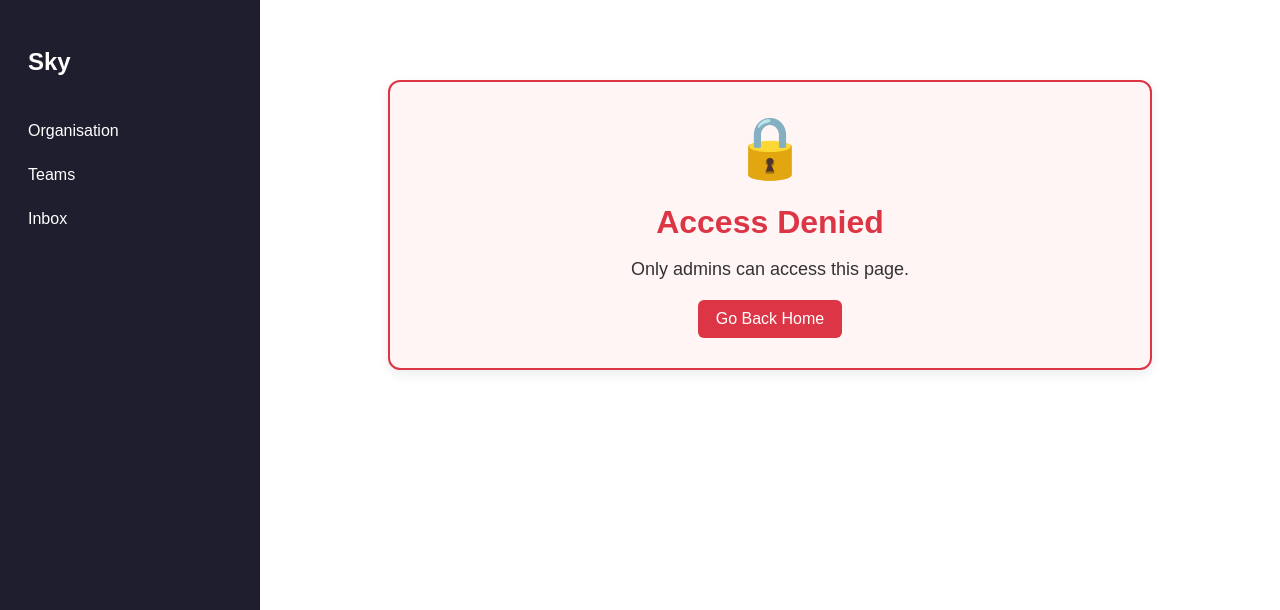
After one commit to mvgb2005/5COSC021W-Epic, a Django app: template templates/admin_only.html in a window 1280 px wide. The commit adds this page. Shown: the top 610 px of the page. Run offline with Django 5.2, Linux system fonts and the light colour scheme; the template is opened without the code that fills it, so the values that code supplies are empty.

Commit message:
made it so that reports are only viewable and accessible by admins although the admin only code is kind of useless now that only admins can see it💔

```diff
--- /dev/null
+++ b/templates/admin_only.html
@@ -0,0 +1,55 @@
+{% extends "base.html" %}
+
+{% block content %}
+
+<style>
+  .admin-warning-box {
+      max-width: 700px;
+      margin: 60px auto;
+      padding: 30px;
+      background-color: #fff5f5;
+      border: 2px solid #dc3545;
+      border-radius: 12px;
+      text-align: center;
+      box-shadow: 0 4px 12px rgba(0,0,0,0.08);
+  }
+
+  .admin-warning-icon {
+      font-size: 60px;
+      color: #dc3545;
+      margin-bottom: 15px;
+  }
+
+  .admin-warning-box h1 {
+      color: #dc3545;
+      margin-bottom: 10px;
+  }
+
+  .admin-warning-box p {
+      font-size: 18px;
+      color: #333;
+      margin-bottom: 20px;
+  }
+
+  .admin-warning-box a {
+      display: inline-block;
+      padding: 10px 18px;
+      background-color: #dc3545;
+      color: white;
+      text-decoration: none;
+      border-radius: 6px;
+  }
+
+  .admin-warning-box a:hover {
+      background-color: #b02a37;
+  }
+</style>
+
+<div class="admin-warning-box">
+  <div class="admin-warning-icon">🔒</div>
+  <h1>Access Denied</h1>
+  <p>Only admins can access this page.</p>
+  <a href="/">Go Back Home</a>
+</div>
+
+{% endblock %}
--- a/templates/base.html
+++ b/templates/base.html
@@ -382,13 +382,17 @@
         <a href="/organisation/">Organisation</a>
         <a href="/teams/">Teams</a>
         <a href="/chat/">Inbox</a>
-        <a href="{% url 'reports_page' %}">Reports</a>
+
 
         {% if user.is_staff %}
             <hr>
             <a href="/admin/">Admin Panel</a>
+            <a href="{% url 'reports_page' %}">Reports</a>
         {% endif %}
     </div>
+
+
+
 
     <!-- main content -->
     <div class="content">
```
Also changed, not shown: core/views.py (+25 -1 lines).
